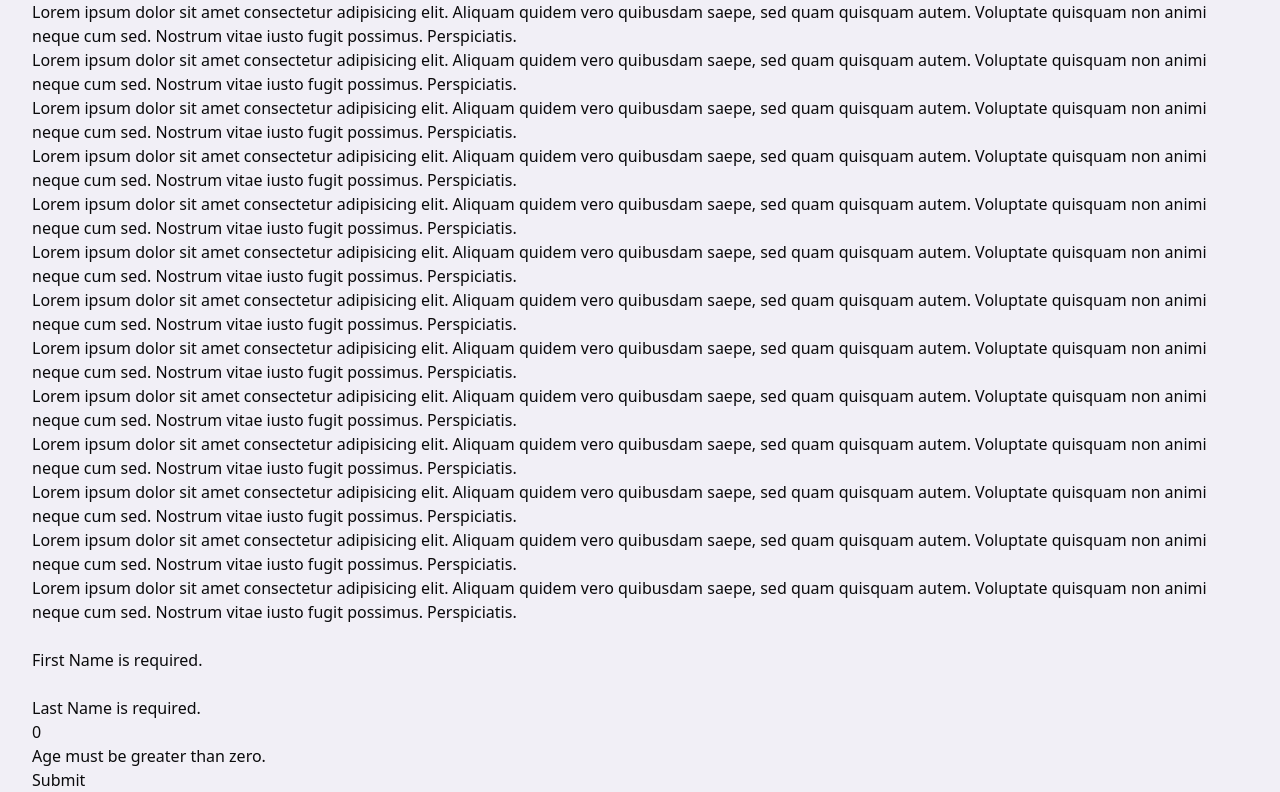
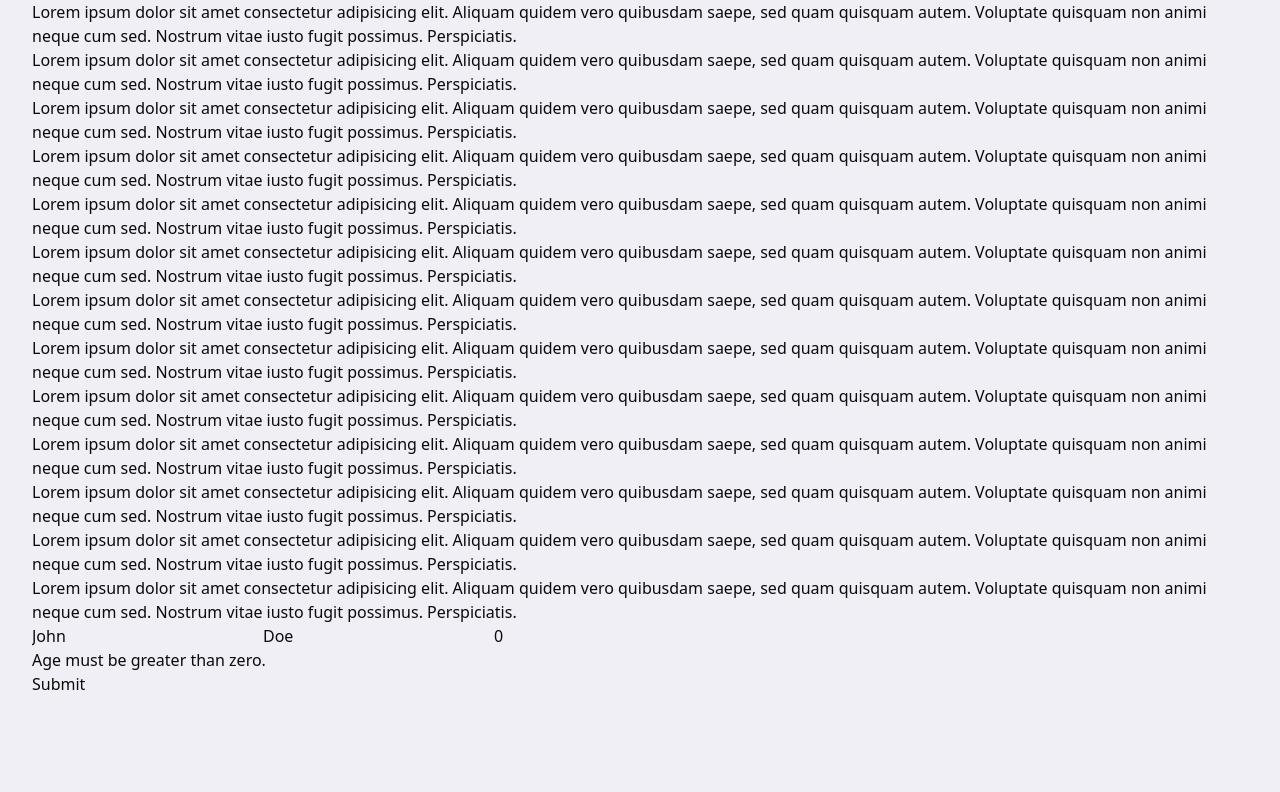
Before and after one commit to JamesonRGrieve-Instruction/2025-EXSM-3939-LEC-WI1, a Next.js app: page / in a window 1280 px wide. Shown: the part 1800-2592 px from the top of the page. After the commit the page ends 2496 px from the top, so only its background shows below. Built offline with nearby package versions, Linux system fonts and the light colour scheme.

Commit message:
Context;

```diff
--- a/src/app/layout.jsx
+++ b/src/app/layout.jsx
@@ -1,5 +1,5 @@
+import { SampleContextProvider } from '../components/context/SampleContext';
 import './globals.css';
-
 export const metadata = {
   title: 'UAlberta FullStack',
   description: 'An application created by a student of the University of Alberta Fullstack Web Application Development program.',
@@ -9,7 +9,9 @@ export default function RootLayout({ children }) {
   return (
     <html lang='en'>
       <body>
-        <div className='container'>{children}</div>
+        <SampleContextProvider>
+          <div className='container'>{children}</div>
+        </SampleContextProvider>
       </body>
     </html>
   );
--- a/src/app/page.tsx
+++ b/src/app/page.tsx
@@ -1,5 +1,6 @@
 'use client';
 import { JSX, useCallback, useRef, useState } from 'react';
+import useSampleContext from '../components/context/SampleContext';
 import FormExample from '../components/stateful/FormExample';
 import HelloWorld from '../components/stateful/HelloWorld';
 
@@ -9,6 +10,7 @@ export default function Home(): JSX.Element {
     setShowHelloWorld((old) => !old);
   }, [showHelloWorld]);
   const toggleButton = useRef(null);
+  const sampleContext = useSampleContext();
   return (
     <main>
       <a href='#' ref={toggleButton} onClick={handleToggleHelloWorld}>
@@ -20,7 +22,7 @@ export default function Home(): JSX.Element {
           vitae iusto fugit possimus. Perspiciatis.
         </p>
       ))}
-      {showHelloWorld && <HelloWorld firstName='Jane' lastName='Doe' middleName='Test' age='10' height='195cm' />}
+      {showHelloWorld && <HelloWorld firstName={sampleContext.state.firstName} lastName={sampleContext.state.lastName} middleName='Test' age='10' height='195cm' />}
       <FormExample scrollTo={toggleButton} />
     </main>
   );
--- /dev/null
+++ b/src/components/context/SampleContext.tsx
@@ -0,0 +1,25 @@
+'use client';
+import { createContext, useContext, useState } from 'react';
+export type SampleContextType = { firstName: string; lastName: string };
+export type SampleContextHook = { state: SampleContextType; mutate: any };
+
+// Provider
+export function SampleContextProvider({ children }: { children: React.ReactNode }) {
+  const [contextState, setContextState] = useState<SampleContextType>({
+    firstName: 'John',
+    lastName: 'Doe',
+  });
+  return <SampleContext.Provider value={{ state: contextState, mutate: setContextState }}>{children}</SampleContext.Provider>;
+}
+// Context
+export const SampleContext = createContext<SampleContextHook>({
+  state: {
+    firstName: '',
+    lastName: '',
+  },
+  mutate: () => {},
+});
+// Usage Hook
+export default function useSampleContext() {
+  return useContext<SampleContextHook>(SampleContext);
+}
--- a/src/components/stateful/FormExample.tsx
+++ b/src/components/stateful/FormExample.tsx
@@ -1,6 +1,7 @@
 'use client';
 
 import { ReactNode, RefObject, useEffect, useState } from 'react';
+import useSampleContext from '../context/SampleContext';
 
 type FormField = {
   value: string;
@@ -8,18 +9,18 @@ type FormField = {
 };
 export default function FormExample({ scrollTo }: { scrollTo: RefObject<ReactNode> }) {
   const [formState, setFormState] = useState<{
-    firstName: FormField;
-    lastName: FormField;
+    // firstName: FormField;
+    // lastName: FormField;
     age: FormField;
   }>({
-    firstName: {
-      value: '',
-      validation: (value: string) => value.length > 0,
-    },
-    lastName: {
-      value: '',
-      validation: (value: string) => value.length > 0,
-    },
+    // firstName: {
+    //   value: '',
+    //   validation: (value: string) => value.length > 0,
+    // },
+    // lastName: {
+    //   value: '',
+    //   validation: (value: string) => value.length > 0,
+    // },
     age: {
       value: '0',
       validation: (value: string) => Number(value) > 0,
@@ -33,43 +34,38 @@ export default function FormExample({ scrollTo }: { scrollTo: RefObject<ReactNod
   //   const [firstName, setFirstName] = useState<string>('');
   //   const [lastName, setLastName] = useState<string>('');
   //   const [age, setAge] = useState<number>(0);
-
+  const sampleContext = useSampleContext();
   return (
     <form
       onSubmit={(e) => {
         e.preventDefault();
         console.log('Submit!');
+
         scrollTo.current?.scrollIntoView({ behavior: 'smooth' });
       }}
     >
       <input
         type='text'
-        value={formState.firstName.value}
+        value={sampleContext.state.firstName}
         onChange={(e) =>
-          setFormState((oldFormState) => ({
-            ...oldFormState,
-            firstName: {
-              value: e.target.value,
-              validation: oldFormState.firstName.validation,
-            },
+          sampleContext.mutate((oldState) => ({
+            ...oldState,
+            firstName: e.target.value,
           }))
         }
       />
-      {!formState.firstName.validation(formState.firstName.value) && <p>First Name is required.</p>}
+      {/* {!formState.firstName.validation(formState.firstName.value) && <p>First Name is required.</p>} */}
       <input
         type='text'
-        value={formState.lastName.value}
+        value={sampleContext.state.lastName}
         onChange={(e) =>
-          setFormState((oldFormState) => ({
-            ...oldFormState,
-            lastName: {
-              value: e.target.value,
-              validation: oldFormState.lastName.validation,
-            },
+          sampleContext.mutate((oldState) => ({
+            ...oldState,
+            lastName: e.target.value,
           }))
         }
       />
-      {!formState.lastName.validation(formState.lastName.value) && <p>Last Name is required.</p>}
+      {/* {!formState.lastName.validation(formState.lastName.value) && <p>Last Name is required.</p>} */}
       <input
         type='number'
         value={formState.age.value}
```
